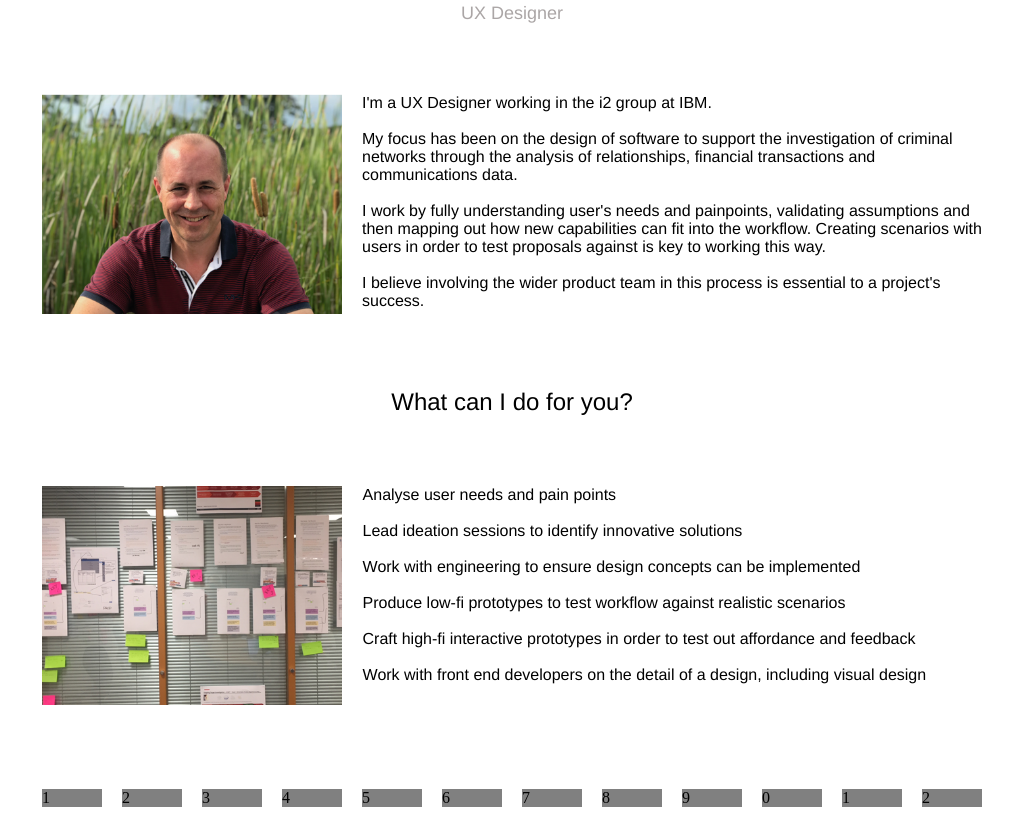
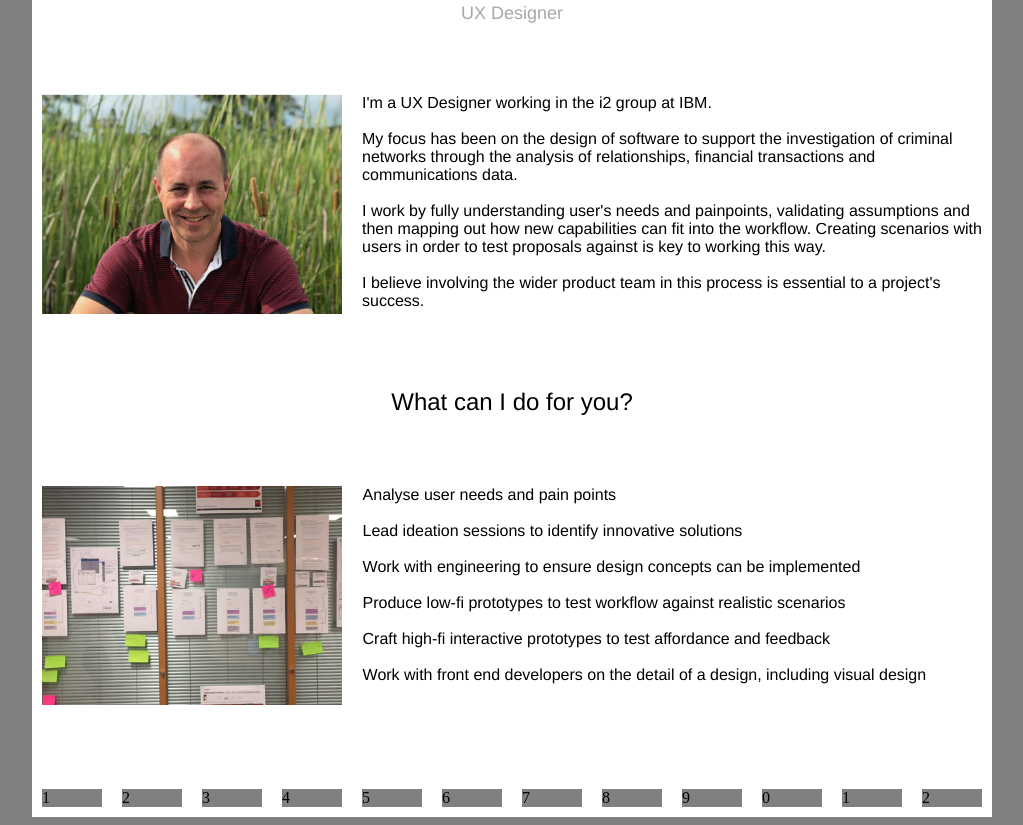
Before and after one commit to IanKitchen/about, a plain HTML site: page index.html in a window 1280 px wide. Shown: the part 216-1041 px from the top of the page, without its empty margins (128-1151 px from the left). Drawn offline with Linux system fonts and the light colour scheme.

Commit message:
Font changes

```diff
--- a/css/styles.less
+++ b/css/styles.less
@@ -14,7 +14,7 @@
 */
 
 //Colors for display
-@bodyBackground: white;
+@bodyBackground: gray;
 @titleBackground: white;
 @flexBackground: white;
 @flexContentBackground: white;
@@ -76,7 +76,8 @@ body{
 .flexContent {
   margin:10px;
   font: 16px @fontFace, sans-serif;
-  text-align: left;
+  font-weight: 100;
+  text-align: start;
   background-color: @flexContentBackground;
 }
 
--- a/index.html
+++ b/index.html
@@ -45,7 +45,7 @@
 				<br><br>
 				Produce low-fi prototypes to test workflow against realistic scenarios
 				<br><br>
-				Craft high-fi interactive prototypes in order to test out affordance and feedback
+				Craft high-fi interactive prototypes to test affordance and feedback
 				<br><br>
 				Work with front end developers on the detail of a design, including visual design
 			    </ul>
```
